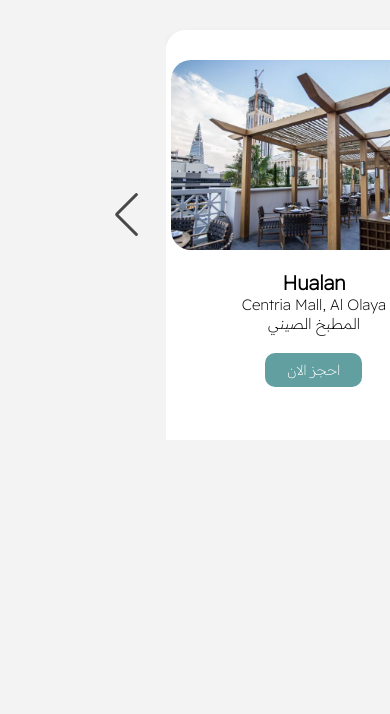
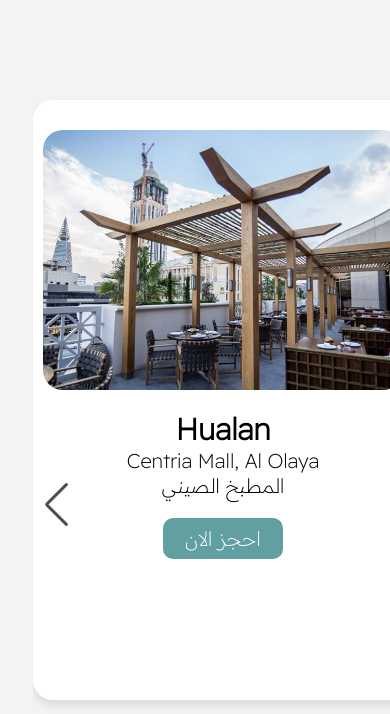
Before and after one commit to ranarabiie/ahjiz, a plain HTML site: page index.html in a window 390 px wide. Shown: the part 1810-2524 px from the top of the page. Drawn offline with nearby package versions, Linux system fonts and the light colour scheme.

Commit message:
Update index.html

```diff
--- a/index.html
+++ b/index.html
@@ -130,6 +130,45 @@ footer h5{
   font-size: 20px;
 	margin-right: 500px;
 }
+section .card .image{
+	height: 260px;
+	width: 360px;
+
+   border-radius: 80px;
+  }
+.name-profession .name{
+	font-size: 30px;
+	font-weight: 600;
+  }
+
+  .name-profession .profession{
+	font-size:20px;
+	font-weight: 100;
+  }
+  .card .button button{
+font-size: 20px;
+  }
+
+  section{
+
+	height: 850px;
+	width: 1200px;
+	display: flex;
+	align-items: center;
+	margin-right: 30px;
+	margin-top: 100px;
+  }
+  .swiper{
+	width: 1550px;
+  }
+
+  .card{
+
+	height: 600px;
+	margin:20px 0;
+  }
+
+
 
       }
 
```
